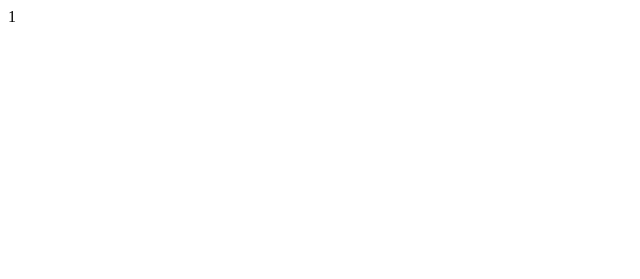
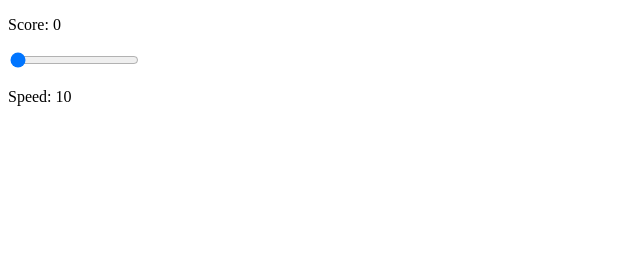
Before and after one commit to pakornsak/dot-game, a website: page views/index.html in a window 1280 px wide. Shown: the whole page, without its empty margins (0-640 px from the left). Drawn offline with Linux system fonts and the light colour scheme.

Commit message:
init game

```diff
--- /dev/null
+++ b/public/constants.js
@@ -0,0 +1 @@
+//@ts-check
--- /dev/null
+++ b/public/main.js
@@ -0,0 +1,18 @@
+//@ts-check
+/** @type {HTMLCanvasElement} */
+// @ts-ignore
+const canvas = document.getElementById("board");
+const ctx = canvas.getContext("2d");
+
+let accountValues = {
+  score: 0,
+};
+
+// function updateAccount(key, value) {
+//   let element = document.getElementById(key);
+//   if (element) {
+//     element.textContent = value;
+//   }
+// }
+
+let board = new Board(ctx);
--- a/views/index.html
+++ b/views/index.html
@@ -5,7 +5,16 @@
     <link rel="stylesheet" type="text/css" href="/style.css">
 </head>
 <body>
-    <div>1</div>
-    <script src="/index.js"></script>
+
+    <div class="grid">
+        <div>
+            <p>Score: <span id="score">0</span></p>
+            <input id="slider" type="range" min="10" max="100" value="10">
+            <p>Speed: <span id="speed">10</span></p>
+        </div>
+        <canvas id="board" class="game-board"></canvas>
+    </div>
+
+    <script type="text/javascript" src="/main.js"></script>
 </body>
 </html>
```
Also changed, not shown: public/board.js (added, +9 -0 lines), public/index.js (deleted), 1 other file.
